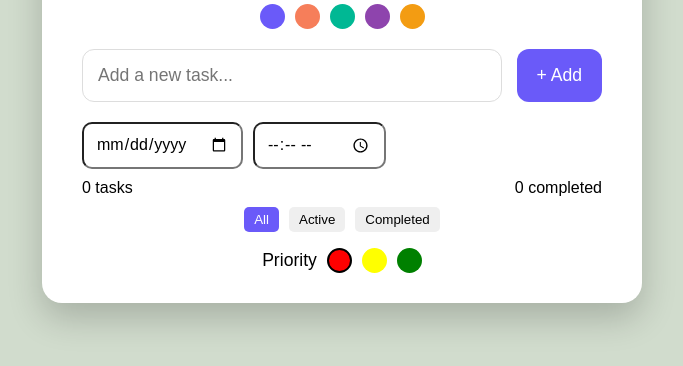
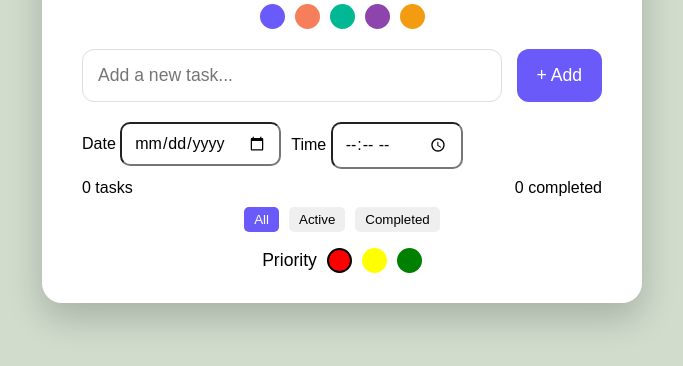
Before and after one commit to intiaz-tapu/To-do_list, a plain HTML site: page index.html in a window 1280 px wide. Shown: the part 318-684 px from the top of the page, without its empty margins (298-981 px from the left). Drawn offline with Linux system fonts and the light colour scheme.

Commit message:
Update index.html

```diff
--- a/index.html
+++ b/index.html
@@ -27,10 +27,17 @@
         </div>
 
         <!-- Date & Time -->
-        <div class="datetime">
-            <input type="date" id="taskDate">
-            <input type="time" id="taskTime">
-        </div>
+<div class="datetime">
+    <div class="date-field">
+        <label for="taskDate">Date</label>
+        <input type="date" id="taskDate">
+    </div>
+    <div class="time-field">
+        <label for="taskTime">Time</label>
+        <input type="time" id="taskTime">
+    </div>
+</div>
+
 
         <!-- Task Stats -->
         <div class="stats">
```
